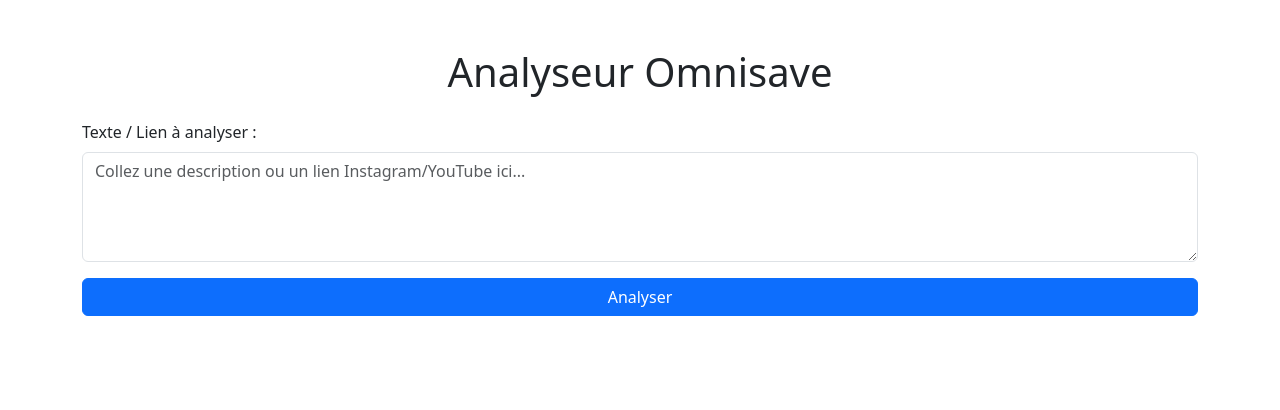
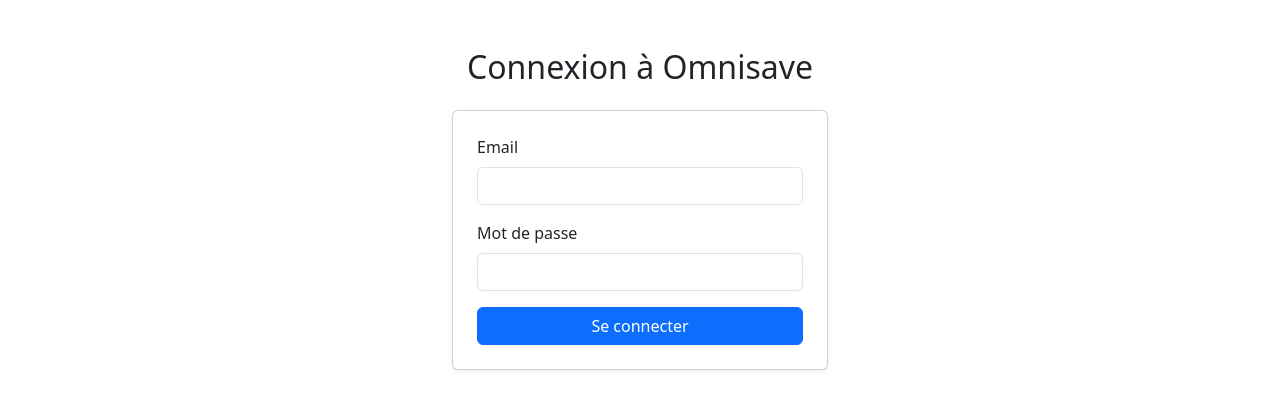
Before and after one commit to anthonymulapro-tech/Omnisave, a React (Vite) app in the folder frontend/: page /login in a window 1280 px wide. Shown: the top 410 px of the page. Built offline with nearby package versions, Linux system fonts and the light colour scheme.

Commit message:
feat(frontend): implement React Router, login interface and auto-redirection

```diff
--- a/frontend/package.json
+++ b/frontend/package.json
@@ -10,8 +10,10 @@
     "preview": "vite preview"
   },
   "dependencies": {
+    "bootstrap": "^5.3.8",
     "react": "^19.2.8",
-    "react-dom": "^19.2.8"
+    "react-dom": "^19.2.8",
+    "react-router-dom": "^7.18.3"
   },
   "devDependencies": {
     "@eslint/js": "^10.0.1",
--- a/frontend/src/App.jsx
+++ b/frontend/src/App.jsx
@@ -1,70 +1,22 @@
-import { useState } from 'react'
+import { BrowserRouter as Router, Routes, Route, Navigate } from 'react-router-dom';
+import LoginForm from './components/LoginForm';
+import Analyzer from './components/Analyzer';
 
 function App() {
-  const [textInput, setTextInput] = useState('');
-  const [result, setResult] = useState(null);
-  const [loading, setLoading] = useState(false);
+  return (
+    <Router>
+      <Routes>
+        {/* La page d'accueil affiche l'analyseur */}
+        <Route path="/" element={<Analyzer />} />
 
-  const handleSubmit = async (e) => {
-    e.preventDefault();
-    setLoading(true);
-    setResult("Analyse en cours, veuillez patienter...");
+        {/* L'URL /login affiche ton formulaire */}
+        <Route path="/login" element={<LoginForm />} />
 
-    try {
-      // Appel vers le backend Python local
-      const response = await fetch("http://127.0.0.1:5000/api/analyze", {
-        method: "POST",
-        headers: {
-          "Content-Type": "application/json",
-        },
-        body: JSON.stringify({ text_input: textInput }),
-      });
-
-      const data = await response.json();
-
-      if (response.ok) {
-        setResult(`Catégorie : ${data.category}`);
-      } else {
-        setResult(`Erreur : ${data.error}`);
-      }
-
-    } catch (error) {
-      console.error("Erreur Fetch:", error);
-      setResult("Erreur : Impossible de joindre le serveur Python.");
-    } finally {
-      setLoading(false);
-    }
-  };
-
-  return (
-    <div className="container mt-5">
-      <h1 className="text-center mb-4">Analyseur Omnisave</h1>
-
-      <form onSubmit={handleSubmit}>
-        <div className="mb-3">
-          <label htmlFor="text_input" className="form-label">Texte / Lien à analyser :</label>
-          <textarea
-            className="form-control"
-            id="text_input"
-            rows="4"
-            placeholder="Collez une description ou un lien Instagram/YouTube ici..."
-            required
-            value={textInput}
-            onChange={(e) => setTextInput(e.target.value)}
-          ></textarea>
-        </div>
-        <button type="submit" className="btn btn-primary w-100" disabled={loading}>
-          {loading ? 'Analyse...' : 'Analyser'}
-        </button>
-      </form>
-
-      {result && (
-        <div className={`alert mt-4 text-center ${result.includes('Erreur') ? 'alert-danger' : 'alert-success'}`} role="alert">
-          <strong>{result.toUpperCase()}</strong>
-        </div>
-      )}
-    </div>
-  )
+        {/* Si l'utilisateur tape n'importe quoi, on le renvoie à l'accueil */}
+        <Route path="*" element={<Navigate to="/" />} />
+      </Routes>
+    </Router>
+  );
 }
 
-export default App
+export default App;
--- /dev/null
+++ b/frontend/src/components/Analyzer.jsx
@@ -0,0 +1,61 @@
+import { useState } from 'react';
+
+function Analyzer() {
+  const [textInput, setTextInput] = useState('');
+  const [result, setResult] = useState(null);
+  const [loading, setLoading] = useState(false);
+
+  const handleSubmit = async (e) => {
+    e.preventDefault();
+    setLoading(true);
+    setResult("Analyse en cours, veuillez patienter...");
+
+    try {
+      const response = await fetch("http://127.0.0.1:5000/api/analyze", {
+        method: "POST",
+        headers: { "Content-Type": "application/json" },
+        body: JSON.stringify({ text_input: textInput }),
+      });
+      const data = await response.json();
+      if (response.ok) {
+        setResult(`Catégorie : ${data.category}`);
+      } else {
+        setResult(`Erreur : ${data.error}`);
+      }
+    } catch (error) {
+      console.error("Erreur Fetch:", error);
+      setResult("Erreur : Impossible de joindre le serveur Python.");
+    } finally {
+      setLoading(false);
+    }
+  };
+
+  return (
+    <div className="container mt-5">
+      <h1 className="text-center mb-4">Analyseur Omnisave</h1>
+      <form onSubmit={handleSubmit}>
+        <div className="mb-3">
+          <label className="form-label">Texte / Lien à analyser :</label>
+          <textarea
+            className="form-control"
+            rows="4"
+            placeholder="Collez une description ou un lien Instagram/YouTube ici..."
+            required
+            value={textInput}
+            onChange={(e) => setTextInput(e.target.value)}
+          ></textarea>
+        </div>
+        <button type="submit" className="btn btn-primary w-100" disabled={loading}>
+          {loading ? 'Analyse...' : 'Analyser'}
+        </button>
+      </form>
+      {result && (
+        <div className={`alert mt-4 text-center ${result.includes('Erreur') ? 'alert-danger' : 'alert-success'}`} role="alert">
+          <strong>{result.toUpperCase()}</strong>
+        </div>
+      )}
+    </div>
+  );
+}
+
+export default Analyzer;
--- /dev/null
+++ b/frontend/src/components/LoginForm.jsx
@@ -0,0 +1,72 @@
+import { useState } from 'react';
+import { useNavigate } from 'react-router-dom'; // 1. On importe l'outil de navigation
+
+function LoginForm() {
+    const [email, setEmail] = useState('');
+    const [password, setPassword] = useState('');
+    const [message, setMessage] = useState('');
+
+    const navigate = useNavigate(); // 2. On prépare la fonction de redirection
+
+    const handleLogin = async (e) => {
+        e.preventDefault();
+        try {
+            const response = await fetch('http://127.0.0.1:5000/api/auth/login', {
+                method: 'POST',
+                headers: { 'Content-Type': 'application/json' },
+                body: JSON.stringify({ email: email, password: password }),
+            });
+            const data = await response.json();
+
+            if (response.ok) {
+                localStorage.setItem('token', data.token);
+                setMessage('✅ Connexion réussie ! Redirection...');
+
+                // 3. On redirige vers l'analyseur (la racine '/') après 1 seconde
+                setTimeout(() => {
+                    navigate('/');
+                }, 1000);
+
+            } else {
+                setMessage('❌ Erreur : ' + data.error);
+            }
+        } catch (error) {
+            setMessage('❌ Impossible de joindre le serveur.');
+        }
+    };
+
+    // Le reste de ton affichage HTML/Bootstrap en dessous ne change absolument pas !
+    return (
+        <div className="container mt-5" style={{ maxWidth: '400px' }}>
+            <h2 className="text-center mb-4">Connexion à Omnisave</h2>
+            <form onSubmit={handleLogin} className="card p-4 shadow-sm">
+                <div className="mb-3">
+                    <label className="form-label">Email</label>
+                    <input
+                        type="email"
+                        className="form-control"
+                        value={email}
+                        onChange={(e) => setEmail(e.target.value)}
+                        required
+                    />
+                </div>
+                <div className="mb-3">
+                    <label className="form-label">Mot de passe</label>
+                    <input
+                        type="password"
+                        className="form-control"
+                        value={password}
+                        onChange={(e) => setPassword(e.target.value)}
+                        required
+                    />
+                </div>
+                <button type="submit" className="btn btn-primary w-100">
+                    Se connecter
+                </button>
+            </form>
+            {message && <div className="alert alert-info mt-3">{message}</div>}
+        </div>
+    );
+}
+
+export default LoginForm;
--- a/frontend/src/main.jsx
+++ b/frontend/src/main.jsx
@@ -1,6 +1,7 @@
 import { StrictMode } from 'react'
 import { createRoot } from 'react-dom/client'
 import App from './App.jsx'
+import 'bootstrap/dist/css/bootstrap.min.css';
 
 createRoot(document.getElementById('root')).render(
   <StrictMode>
```
Also changed, not shown: 2 other files (tests, documents, lock files or other folders).
